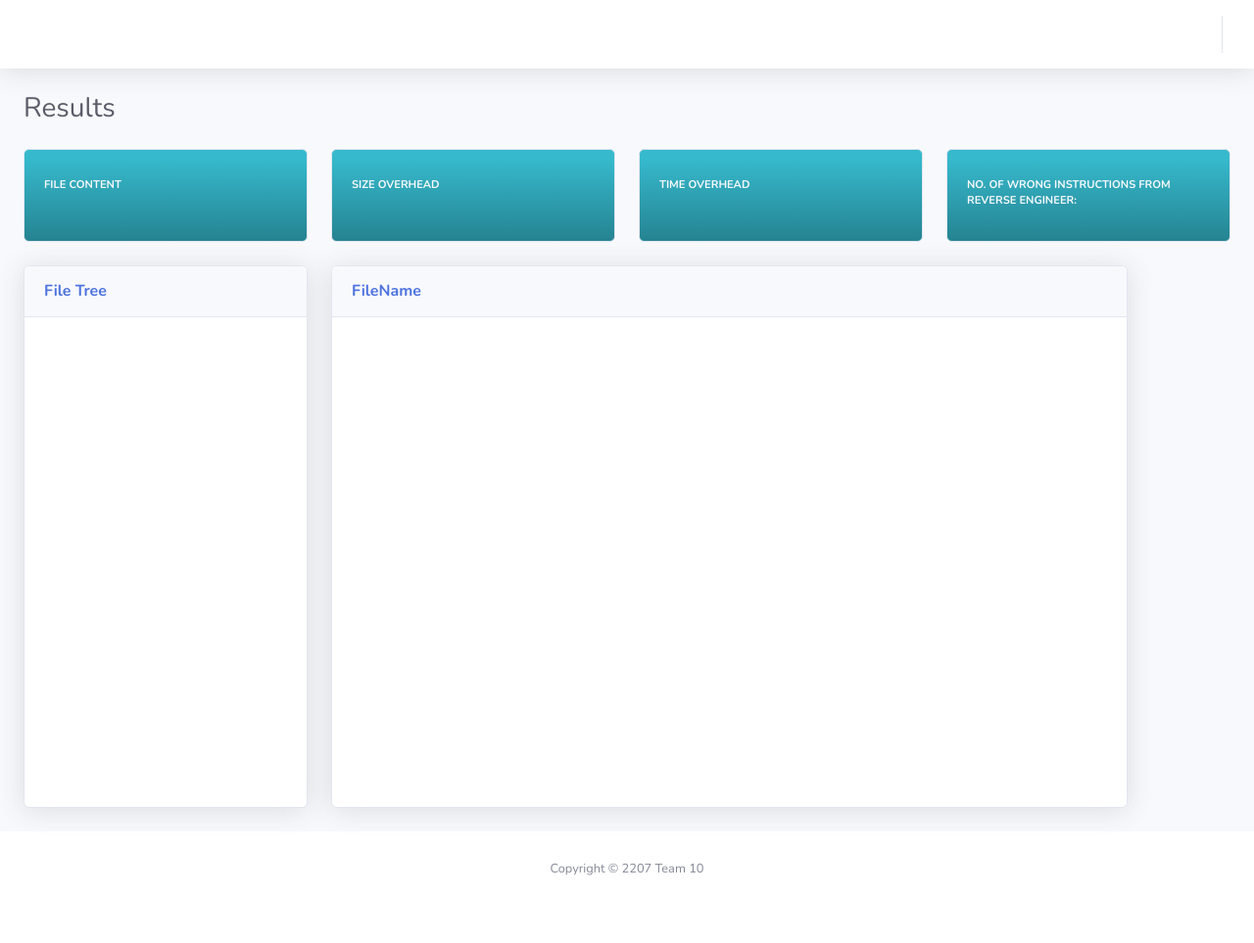
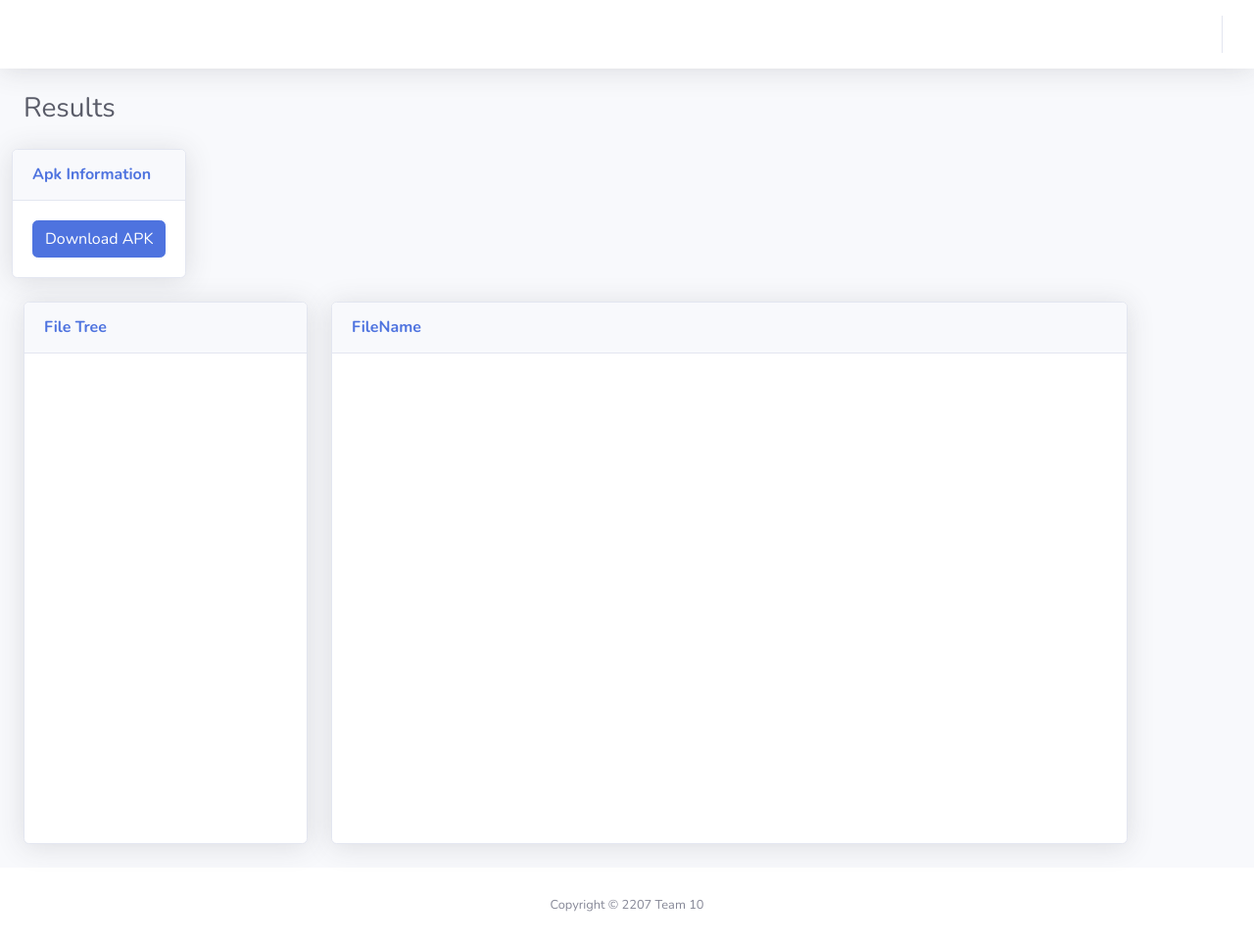
Before and after one commit to xenthy/desmali, a Flask app: template src/templates/result.html in a window 1280 px wide. Shown: the whole page at 98% size. Before the commit the page ends 894 px from the top, so only its background shows below. Run offline with Flask 2, Linux system fonts and the light colour scheme; the template is opened without the code that fills it, so the values that code supplies are empty; parts of the project's set-up code (start-up, migrations or seed data) failed here and were passed over; some libraries are stand-ins or nearby versions.

Commit message:
GUI changes

```diff
--- a/src/server.py
+++ b/src/server.py
@@ -2,7 +2,7 @@
 
 import os
 import json
-from flask import Flask, request, render_template, jsonify
+from flask import Flask, request, render_template, jsonify, send_from_directory
 from waitress import serve
 
 from desmali.extras import logger
@@ -47,34 +47,11 @@ def get_nodes_from_path(path):
         nodes.append(Node(node_id, node_name, parent, icon))
     return nodes
 
-
-@app.route('/', methods=['GET'])
-def index():
-    return render_template("index.html")
-
-
-@app.route('/result', methods=['GET', 'POST'])
-def result():
-    # save apk to .tmp folder
-    upload_file = request.files['file']
-    upload_file.save("../.tmp/"+upload_file.filename)
-
-    # get obfuscation options
-    options = request.form.getlist('options')
-    string_obf = True if '1' in options else False
-    cfg_obf = True if '2' in options else False
-    remove_log = True if '3' in options else False
-
-    # do all the stuff
-    print(string_obf, cfg_obf, remove_log)
-    size_overhead = "10mb"
-    time_overhead = "10sec"
-    instructions = "20"
-
+def get_filetree():
     # Find and display all file and folder for jstree
     path = ""
     unique_nodes = []
-    for root, dirs, files in os.walk("../.tmp"):
+    for root, dirs, files in os.walk("./.tmp"):
         for name in files:
             path = os.path.join(root, name)
             nodes = get_nodes_from_path(path)
@@ -83,11 +60,53 @@ def result():
                     unique_nodes.append(node)
 
     data = [node.as_json() for node in unique_nodes]
+    return data
+
+@app.route('/', methods=['GET'])
+def index():
+    return render_template("index.html")
+
+@app.route('/config', methods=['POST'])
+def config():
+    # save apk to folder
+    upload_file = request.files['file']
+    upload_file.save("./"+upload_file.filename)
+    return render_template("config.html", apk_name = upload_file.filename)
+
+@app.route('/download', methods=['GET'])
+def download():
+    d = os.path.join(os.getcwd(),".tmp")
+    return send_from_directory(directory=d, filename="signed.apk", as_attachment=True)
+
+
+@app.route('/result', methods=['POST'])
+def result():
+
+    #get file name , keypass
+    apk_name = request.form.get("apk_name")
+    ks_pass = request.form.get("ks-pass")
+    key_pass = request.form.get("key-pass")
+
+    # get obfuscation options
+    options = request.form.getlist('options')
+    purge_log = True if '1' in options else False
+    rename_method = True if '2' in options else False
+    rename_classes = True if '3' in options else False
+    string_obf = True if '4' in options else False
+    cfg_obf = True if '5' in options else False
+    reorder_label = True if '6' in options else False
+
+    # do all the stuff
+    stats = {}
+    stats["name"] = apk_name
+    stats["size_overhead"] = "10mb"
+    stats["time_overhead"] = "10sec"
+    stats["instructions"] = "20"
+
+    #get files
+    data = get_filetree()
     return render_template("result.html",
-                           apk_name=upload_file.filename,
-                           size_overhead=size_overhead,
-                           time_overhead=time_overhead,
-                           instructions=instructions,
+                           stats=stats,
                            data=data)
 
 
--- a/src/templates/result.html
+++ b/src/templates/result.html
@@ -8,72 +8,27 @@
 </head>
 
 <body>
-
-
     {%block content%}
     <div class="d-sm-flex align-items-center justify-content-between mb-4">
       <h1 class="h3 mb-0 text-gray-800">Results</h1>
+    </div>
+  <div class="row">
+    <div class="card shadow mb-4">
+      <div class="card-header py-3">
+          <h6 class="m-0 font-weight-bold text-primary">Apk Information</h6>
+      </div>
+      <div class="card-body">
+        {%for k in stats %}
+        {{k}}: {{stats[k]}}</br>
+      {% endfor %}
+      <!-- <button type="submit" class="btn btn-primary" value="Submit">Download APK</button> -->
+      <a href="/download" class="btn btn-primary ">
+        <span class="text">Download APK</span>
+      </a>
+    </div>
+    </div>
   </div>
 
-    <div class="row">
-      <div class="col-xl-3 col-md-6 mb-4">
-        <div class="card bg-gradient-info h-100 py-2">
-            <div class="card-body">
-                <div class="row no-gutters align-items-center">
-                    <div class="col mr-2">
-                        <div class="text-xs font-weight-bold text-light text-uppercase mb-1">File Content
-                            </div>
-                        <div class="h5 mb-0 font-weight-bold text-light" >{{apk_name}}</div>
-                    </div>
-                </div>
-            </div>
-        </div>
-    </div>
-
-    <div class="col-xl-3 col-md-6 mb-4">
-      <div class="card bg-gradient-info h-100 py-2">
-          <div class="card-body">
-              <div class="row no-gutters align-items-center">
-                  <div class="col mr-2">
-                      <div class="text-xs font-weight-bold text-light text-uppercase mb-1">Size Overhead
-                          </div>
-                      <div class="h5 mb-0 font-weight-bold text-light" >{{size_overhead}}</div>
-                  </div>
-              </div>
-          </div>
-      </div>
-  </div>
-
-  <div class="col-xl-3 col-md-6 mb-4">
-    <div class="card bg-gradient-info h-100 py-2">
-        <div class="card-body">
-            <div class="row no-gutters align-items-center">
-                <div class="col mr-2">
-                    <div class="text-xs font-weight-bold text-light text-uppercase mb-1">Time Overhead
-                        </div>
-                    <div class="h5 mb-0 font-weight-bold text-light" >{{time_overhead}}</div>
-                </div>
-            </div>
-        </div>
-    </div>
-</div>
-
-<div class="col-xl-3 col-md-6 mb-4">
-  <div class="card bg-gradient-info h-100 py-2">
-      <div class="card-body">
-          <div class="row no-gutters align-items-center">
-              <div class="col mr-2">
-                  <div class="text-xs font-weight-bold text-light text-uppercase mb-1">
-                    No. of wrong instructions from reverse engineer:
-                      </div>
-                  <div class="h5 mb-0 font-weight-bold text-light" >{{instructions}}</div>
-              </div>
-          </div>
-      </div>
-  </div>
-</div>
-
-  </div>
 
   <div class="row">
 <div class="col-xl-3 col-lg-4 scroll">
@@ -145,7 +100,9 @@
 
     {% endblock %}
 
+<script>
 
+</script>
 </body>
 
 </html>
```
Also changed, not shown: src/templates/config.html (added, +80 -0 lines), src/templates/index.html (+3 -17 lines).
